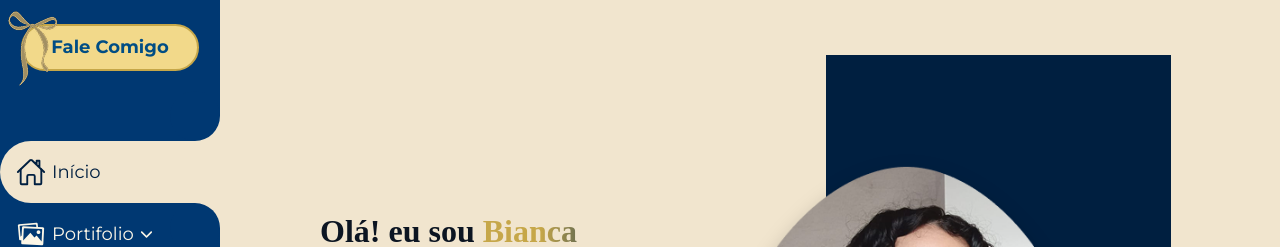
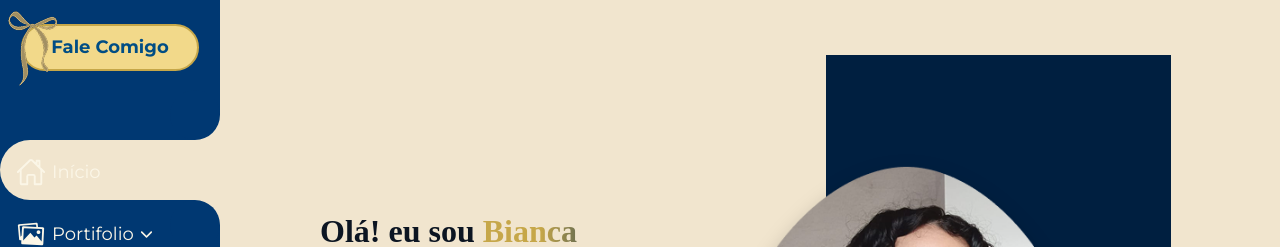
Before and after one commit to chiquinelli-bia/portifolio, a React (Vite) app: page / in a window 1280 px wide. Shown: the top 247 px of the page. Built offline with nearby package versions, Linux system fonts and the light colour scheme; a web font is replaced by a local one.

Commit message:
refactor(sidebar): adiciona navegação para as seções -corrige rotas no data navItens -muda do NavLink pro hashLink e refatora dependencias do navigationList.jsx -move a variável --selector-active-bg do CSS inline para o root do data-theme

```diff
--- a/src/components/sidebar/index.jsx
+++ b/src/components/sidebar/index.jsx
@@ -36,14 +36,7 @@ export const Menu = () => {
   }, [location.pathname, openSubmenu]);
   return (
     <header>
-      <nav
-        id={styles.accordian}
-        data-theme={temaAtual.tema}
-        style={{
-          "--selector-active-bg": temaAtual.sectionBg,
-        }}
-        ref={refAccordian}
-      >
+      <nav id={styles.accordian} data-theme={temaAtual.tema} ref={refAccordian}>
         <ButtonLink
           data-menu-laco
           className={temaAtual.tema === "amarelo" ? "primary" : "secondary"}
--- a/src/components/sidebar/navItens.js
+++ b/src/components/sidebar/navItens.js
@@ -6,13 +6,13 @@ export const itensNav = [
   {
     id: "home",
     texto: "Início",
-    rota: "/",
+    rota: "#inicio",
     icon: IoHomeOutline,
   },
   {
     id: "portfolio",
     texto: "Portifolio",
-    rota: "/portfolio",
+    rota: "#portifolio",
     icon: IoMdImages,
     subItem: {
       id: "outras-obras",
@@ -23,7 +23,7 @@ export const itensNav = [
   {
     id: "about",
     texto: "Quem Sou",
-    rota: "/quem-sou",
+    rota: "#quem-sou",
     icon: RiFilePaper2Line,
     subItem: {
       id: "curriculo",
@@ -34,7 +34,7 @@ export const itensNav = [
   {
     id: "contact",
     texto: "Fale Comigo",
-    rota: "/contato",
+    rota: "#contato",
     icon: GiRotaryPhone,
   },
 ];
--- a/src/components/sidebar/navigationList/index.jsx
+++ b/src/components/sidebar/navigationList/index.jsx
@@ -1,4 +1,5 @@
-import { NavLink, useLocation } from "react-router-dom";
+import { useLocation } from "react-router-dom";
+import { HashLink } from "react-router-hash-link";
 import styles from "./navigation.module.css";
 import { IoIosArrowDown } from "react-icons/io";
 const NavigationList = ({
@@ -13,9 +14,8 @@ const NavigationList = ({
     <ul className={`${styles.showDropdown} ${styles.menu}`}>
       {itens.map((item) => {
         const Icon = item.icon;
-        const isCurrentPage = location.pathname === item.rota;
-        const isActive =
-          isCurrentPage || location.pathname === item.subItem?.rota;
+        const isCurrentPage = location.hash === item.rota;
+        const isActive = isCurrentPage || location.hash === item.subItem?.rota;
         const isOpen = openSubmenu === item.id || isActive;
         return (
           <li key={item.id} className={styles.menuItem}>
@@ -23,15 +23,14 @@ const NavigationList = ({
               className={styles.menuHeader}
               ref={isCurrentPage ? activeItemRef : null}
             >
-              <NavLink
+              <HashLink
                 to={item.rota}
-                className={({ isActive }) =>
-                  `${styles.menuLink} ${isActive ? styles.active : ""}`
-                }
+                smooth={item.rota.startsWith("#")}
+                className={`${styles.menuLink} ${isActive ? styles.active : ""}`}
               >
                 <Icon size={30} aria-hidden="true" />
                 {item.texto}
-              </NavLink>
+              </HashLink>
               {item.subItem && (
                 <button
                   aria-expanded={isOpen}
@@ -51,9 +50,13 @@ const NavigationList = ({
               >
                 {" "}
                 <li className={styles.subItem}>
-                  <NavLink to={item.subItem.rota} className={styles.menuLink}>
+                  <HashLink
+                    to={item.subItem.rota}
+                    className={styles.menuLink}
+                    smooth={item.subItem.rota.startsWith("#")}
+                  >
                     {item.subItem.texto}
-                  </NavLink>
+                  </HashLink>
                 </li>
               </ul>
             )}
--- a/src/components/sidebar/sidebar.module.css
+++ b/src/components/sidebar/sidebar.module.css
@@ -4,6 +4,7 @@
   --nav-text-hover: var(--color-brand-yellow-100);
   --nav-active-text: var(--color-brand-blue-600);
   --nav-subitem-bg: var(--color-brand-blue-500);
+  --selector-active-bg: var(--color-brand-beige-400);
 }
 #accordian[data-theme="beige"] {
   --nav-bg: var(--color-brand-beige-300);
@@ -11,6 +12,7 @@
   --nav-text-hover: var(--color-brand-blue-500);
   --nav-active-text: var(--color-brand-yellow-200);
   --nav-subitem-bg: var(--color-brand-beige-500);
+  --selector-active-bg: var(--color-brand-blue-500);
 }
 #accordian[data-theme="amarelo"] {
   --nav-bg: var(--color-brand-yellow-200);
@@ -18,6 +20,7 @@
   --nav-text-hover: var(--color-brand-blue-500);
   --nav-active-text: var(--color-nav-text);
   --nav-subitem-bg: var(--color-brand-yellow-400);
+  --selector-active-bg: var(--color-brand-beige-100);
 }
 #accordian {
   overflow-x: hidden;
```
